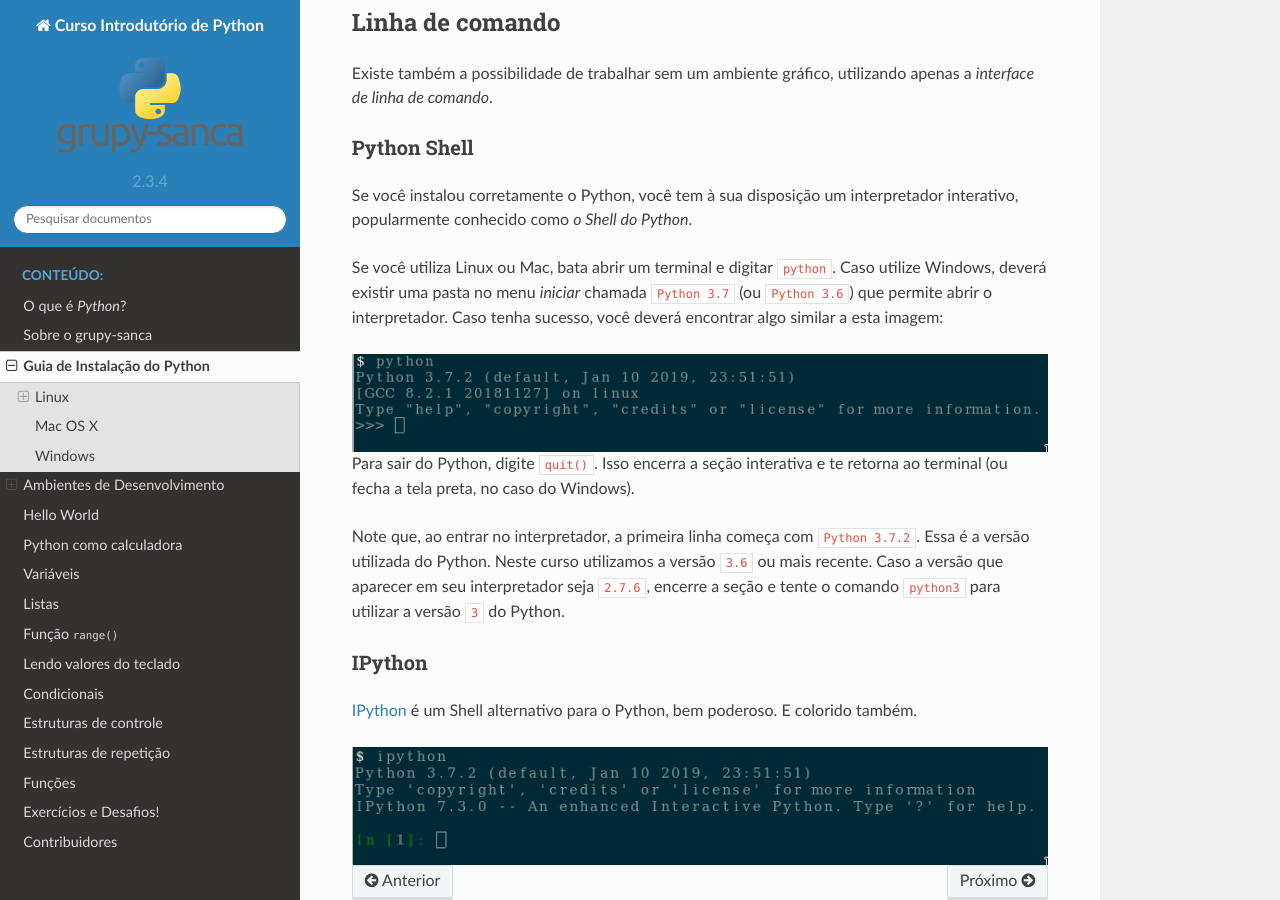
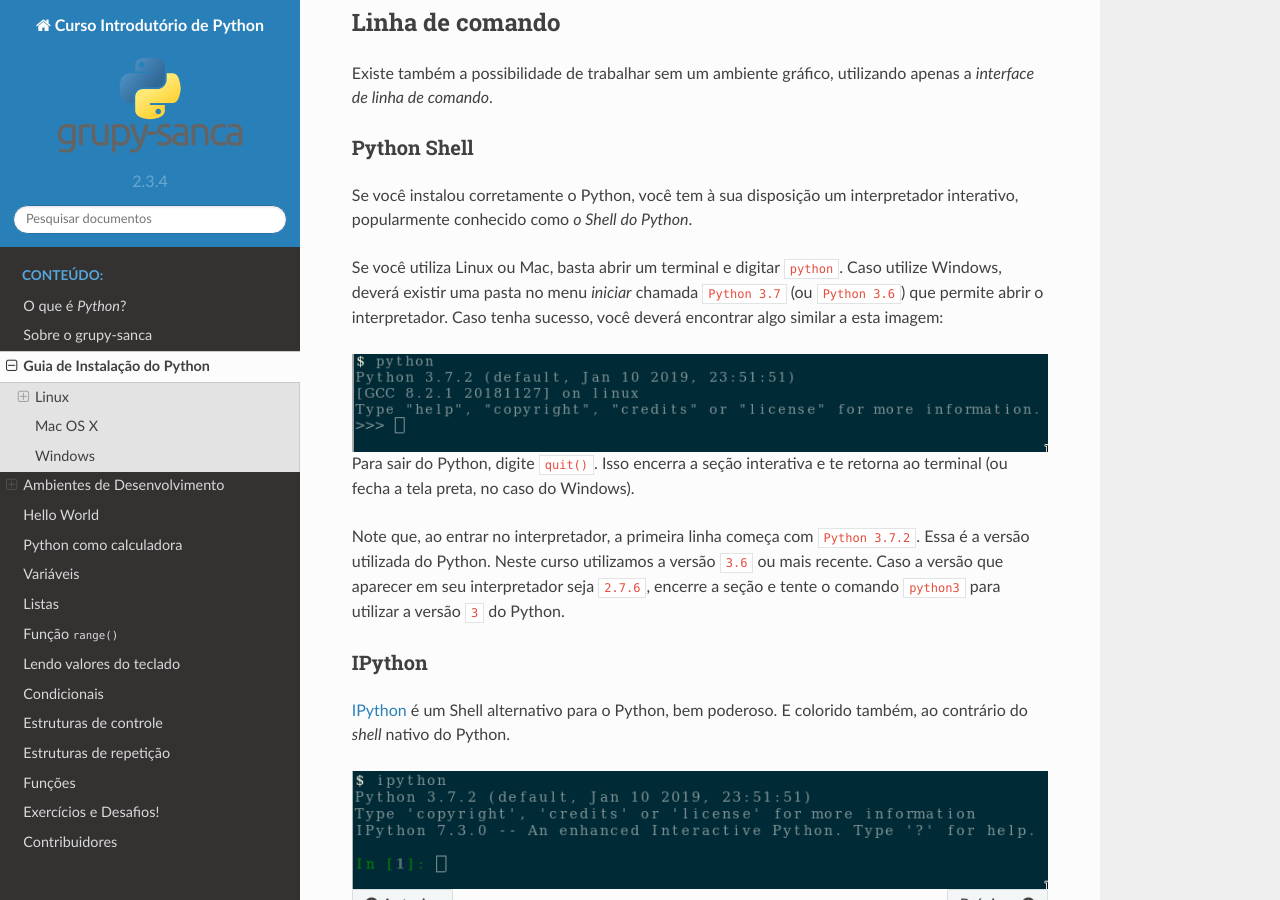
Before and after one commit to grupy-sanca/curso-python, a Sphinx documentation site: the page built from source/instalacao.rst, in a window 1280 px wide and 900 px high, scrolled down 5831 px. Built offline with Sphinx 7.4.7 and the Read the Docs theme 2.0.0, drawn with Linux system fonts in a browser that asks for light colours; some of the changed text lies outside the part shown.

Commit message:
Fix typo

```diff
--- a/source/instalacao.rst
+++ b/source/instalacao.rst
@@ -28,8 +28,8 @@ pode ter ambas versões `2` e `3` instaladas:
 Caso tenha aparecido a mensagem ``bash: python: command not found``, você pode
 instalá-lo da seguinte maneira:
 
-No Ubuntu
-~~~~~~~~~
+No Ubuntu e Debian
+~~~~~~~~~~~~~~~~~~
 
 .. code::
 
@@ -200,7 +200,7 @@ Python Shell
 
 Se você instalou corretamente o Python, você tem à sua disposição um interpretador interativo, popularmente conhecido como *o Shell do Python*.
 
-Se você utiliza Linux ou Mac, bata abrir um terminal e digitar ``python``. Caso utilize Windows, deverá existir uma pasta no menu *iniciar* chamada ``Python 3.7`` (ou ``Python 3.6``) que permite abrir o interpretador. Caso tenha sucesso, você deverá encontrar algo similar a esta imagem:
+Se você utiliza Linux ou Mac, basta abrir um terminal e digitar ``python``. Caso utilize Windows, deverá existir uma pasta no menu *iniciar* chamada ``Python 3.7`` (ou ``Python 3.6``) que permite abrir o interpretador. Caso tenha sucesso, você deverá encontrar algo similar a esta imagem:
 
 .. figure:: images/python_shell.png
    :align: center
@@ -212,7 +212,7 @@ Note que, ao entrar no interpretador, a primeira linha começa com ``Python 3.7.
 IPython
 ~~~~~~~
 
-`IPython`_ é um Shell alternativo para o Python, bem poderoso. E colorido também.
+`IPython`_ é um Shell alternativo para o Python, bem poderoso. E colorido também, ao contrário do `shell` nativo do Python.
 
 .. figure:: images/ipython.png
    :align: center
```
